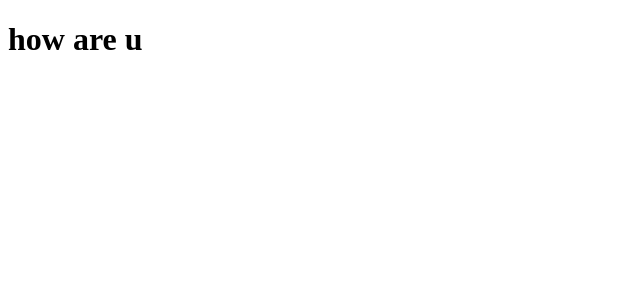
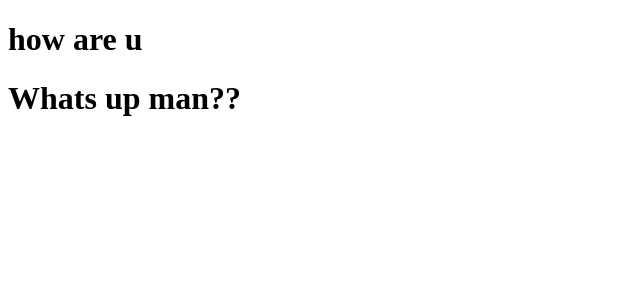
Before and after one commit to Vaibhav-Pandey7/react-learning, a React (Vite) app in the folder Day3/: page / in a window 1280 px wide. Shown: the top 300 px of the page, without its empty margins (0-640 px from the left). Built offline with nearby package versions, Linux system fonts and the light colour scheme.

Commit message:
feat: react component deepdive

```diff
--- a/Day3/src/main.jsx
+++ b/Day3/src/main.jsx
@@ -20,11 +20,25 @@ const child=(
 //React Component
 //->function based component
 
-function greet(){
+
+function Wrapper(Function1,Function2){
+  return (
+    <>
+      <Function1></Function1>
+      <Function2></Function2>
+    </>
+  );
+}
+
+function Greet(){
   return <h1>how are u</h1>
 }
 
-const functioncomponent=greet();
+const Meet=()=>{
+  return <h1>Whats up man??</h1>
+}
+
+// const functioncomponent=Greet();
 
 // ReactDOM.createRoot(div).render(child);
-ReactDOM.createRoot(div).render(functioncomponent);
+ReactDOM.createRoot(div).render(Wrapper(Greet,Meet));
```
Also changed, not shown: 1 other file (tests, documents, lock files or other folders).
